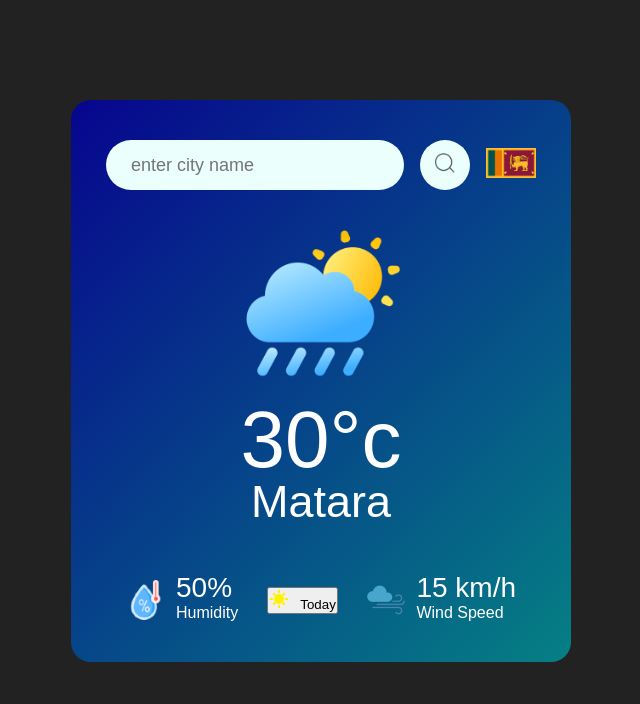
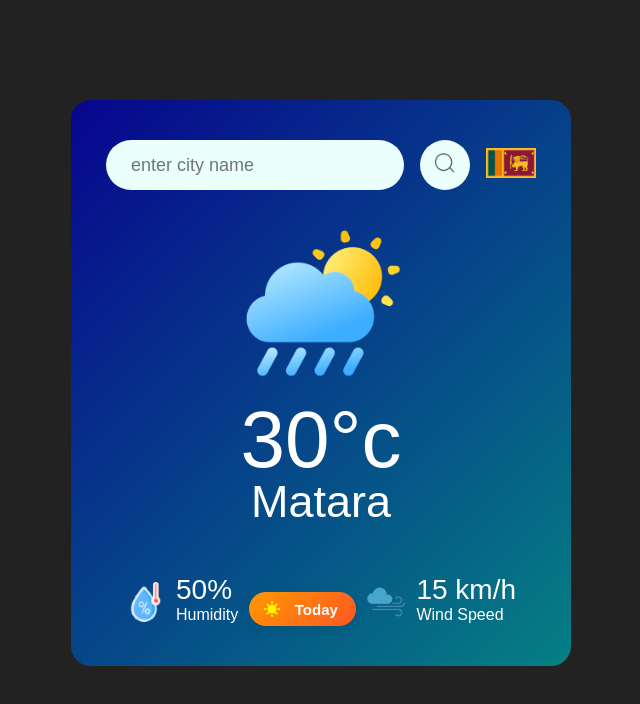
Before and after one commit to isurulaksha/Sri-Lanka-WeatherApp, a plain HTML site: page index.html in a window 1280 px wide. Shown: the whole page, without its empty margins (319-959 px from the left). Drawn offline with Linux system fonts and the light colour scheme; files whose address does not match are found by name.

Commit message:
Update style.css

```diff
--- a/style.css
+++ b/style.css
@@ -93,3 +93,32 @@ body{
     font-size: 28px;
     margin-top: -6px;
 }
+
+.today-btn {
+    background: linear-gradient(135deg, #ff9800, #ff5722);
+    color: #fff;
+    border: none;
+    border-radius: 22px;
+    padding: 8px 18px 8px 14px;
+    font-size: 15px;
+    font-weight: 600;
+    margin-top: 14px;
+    margin-left: 0;
+    cursor: pointer;
+    box-shadow: 0 3px 12px rgba(0,0,0,0.10);
+    transition: background 0.2s, transform 0.2s, box-shadow 0.2s;
+    outline: none;
+    display: inline-flex;
+    align-items: center;
+    gap: 6px;
+}
+.today-btn-icon svg {
+    display: block;
+    width: 18px;
+    height: 18px;
+}
+.today-btn:hover, .today-btn:focus {
+    background: linear-gradient(135deg, #ff5722, #ff9800);
+    transform: translateY(-1.5px) scale(1.03);
+    box-shadow: 0 6px 18px rgba(0,0,0,0.16);
+}
```
